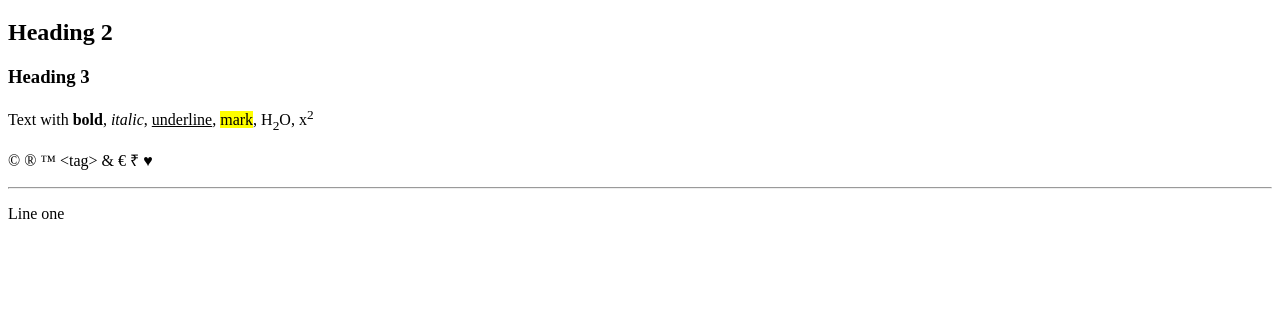
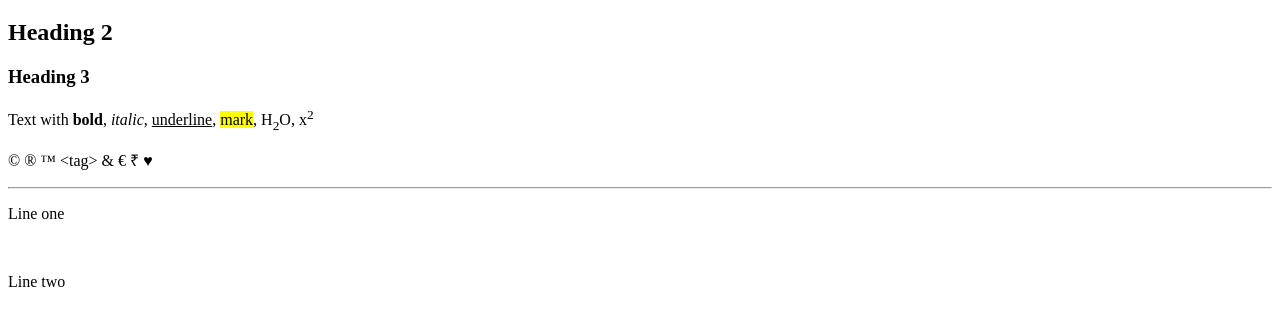
Before and after one commit to desmond678/WDW_0265, a plain HTML site: page MT1assesment/Web Designing Workshop Assignment/Assignment2.html in a window 1280 px wide. Shown: the part 61-386 px from the top of the page. Drawn offline with Linux system fonts and the light colour scheme.

Commit message:
Block and Inline Elements

```diff
--- a/MT1assesment/Web Designing Workshop Assignment/Assignment2.html
+++ b/MT1assesment/Web Designing Workshop Assignment/Assignment2.html
@@ -13,6 +13,6 @@
      <p>&copy; &reg; &trade; &lt;tag&gt; &amp; &euro; &#8377; &hearts;</p>
      <hr>
      <p>Line one</p><br>
-
+    <p>Line two</p>
 </body>
 </html>
```
